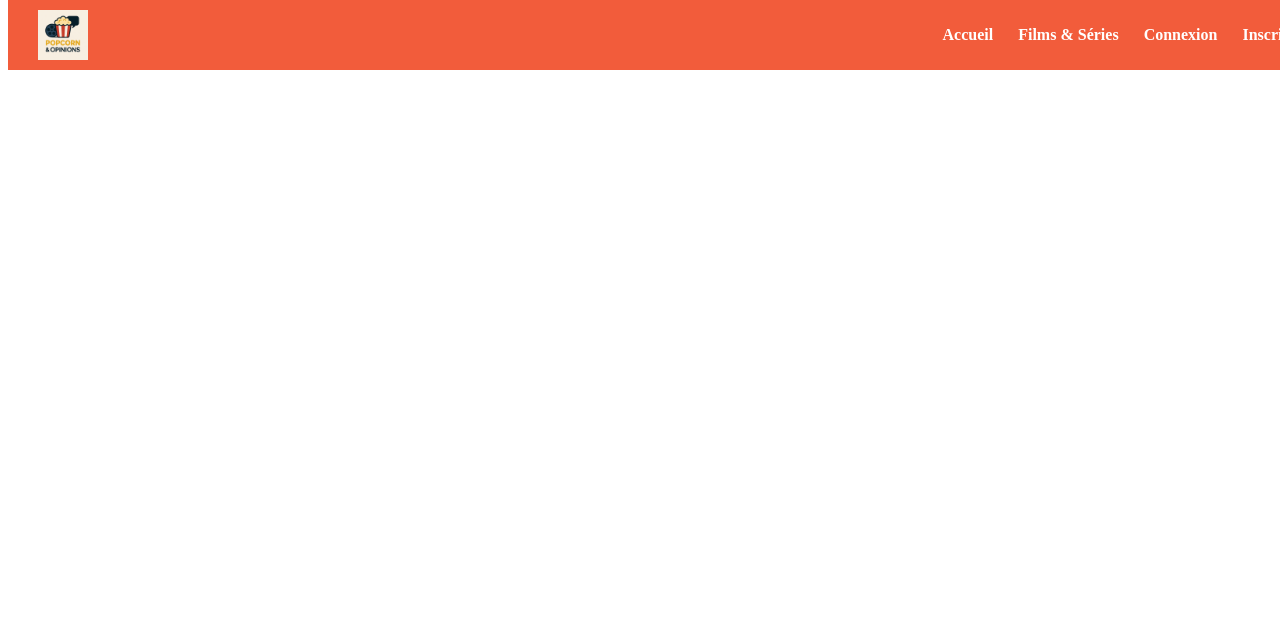
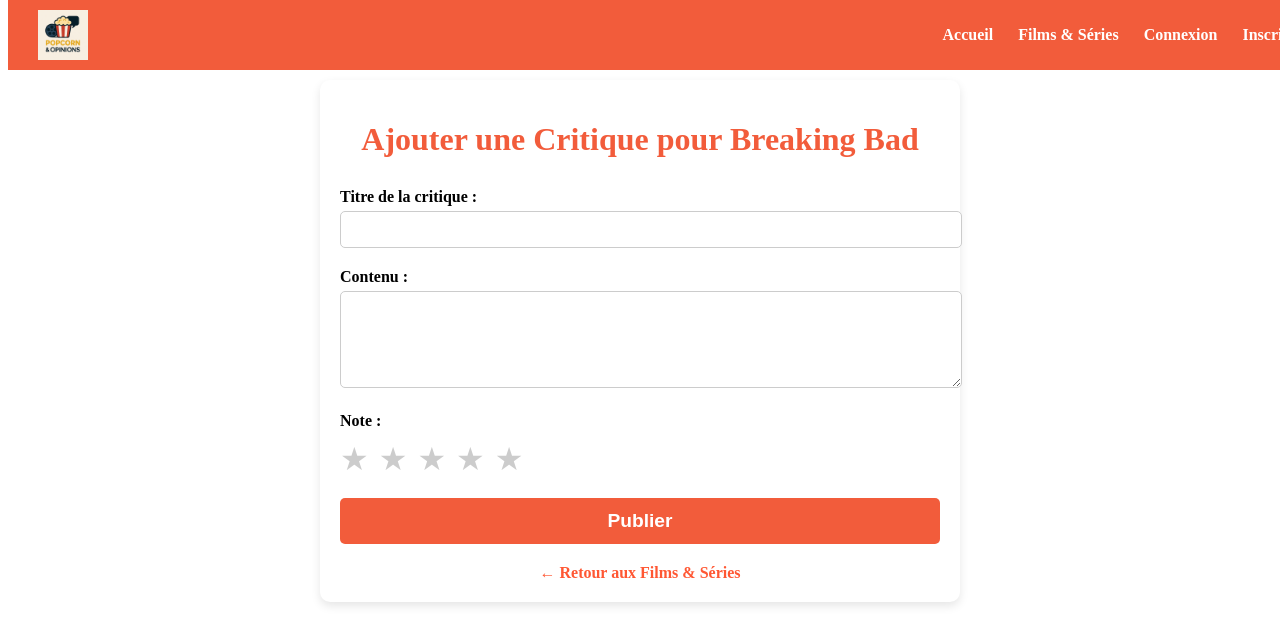
Before and after one commit to rhita123/pick-and-play, a Vue app in the folder client/: page /new-review/1 in a window 1280 px wide. Shown: the top 644 px of the page. Built offline with nearby package versions, Linux system fonts and the light colour scheme.

Commit message:
lier critique a l'id du film

```diff
--- a/client/src/router/index.js
+++ b/client/src/router/index.js
@@ -11,7 +11,7 @@ const routes = [
   { path: '/login', name: 'Login', component: Login },
   { path: '/register', name: 'Register', component: Register },
   { path: '/works', name: 'WorkList', component: WorkList },
-  { path: '/new-review', name: 'NewReview', component: NewReview },
+  { path: '/new-review/:id', name: 'NewReview', component: NewReview, props: true },
   { path: '/work/:id', name: 'WorkDetails', component: WorkDetails, props: true },
 ];
 
--- a/client/src/views/NewReview.vue
+++ b/client/src/views/NewReview.vue
@@ -1,6 +1,6 @@
 <template>
     <div class="new-review">
-      <h1>Ajouter une Critique</h1>
+      <h1>Ajouter une Critique pour {{ filmTitle }}</h1>
 
       <form @submit.prevent="submitReview">
         <div class="form-group">
@@ -34,24 +34,40 @@
   </template>
 
   <script>
+  import breakingbad from '../assets/breakingbad.jpg'
+  import inception from '../assets/inception.jpg'
+  import darkknight from '../assets/darkknight.jpg'
+
   export default {
     name: "NewReview",
+    props: ['id'], // On reçoit l'id du film
     data() {
       return {
         title: "",
         content: "",
         rating: 0,
+        films: [
+          { id: 1, title: 'Breaking Bad', image: breakingbad },
+          { id: 2, title: 'Inception', image: inception },
+          { id: 3, title: 'The Dark Knight', image: darkknight }
+        ]
       };
+    },
+    computed: {
+      filmTitle() {
+        const film = this.films.find(f => f.id === parseInt(this.id));
+        return film ? film.title : "Film inconnu";
+      }
     },
     methods: {
       submitReview() {
-        console.log("Nouvelle critique :", {
+        console.log("Nouvelle critique pour", this.filmTitle, ":", {
           title: this.title,
           content: this.content,
           rating: this.rating
         });
 
-        alert('Critique envoyée avec succès ! ✅');
+        alert(`Critique envoyée pour ${this.filmTitle} ! ✅`);
 
         // Remettre le formulaire vide
         this.title = "";
@@ -61,6 +77,8 @@
     }
   }
   </script>
+
+
 
   <style scoped>
   .new-review {
--- a/client/src/views/WorkDetails.vue
+++ b/client/src/views/WorkDetails.vue
@@ -8,8 +8,8 @@
       <p>{{ work.description }}</p>
 
       <!-- Nouveau bouton Ajouter une Critique -->
-      <router-link to="/new-review" class="add-review-button">
-        + Ajouter une Critique
+      <router-link :to="`/new-review/${work.id}`" class="add-review-button">
+            + Ajouter une Critique
       </router-link>
 
       <router-link to="/works" class="back-button">← Retour aux Films & Séries</router-link>
```
